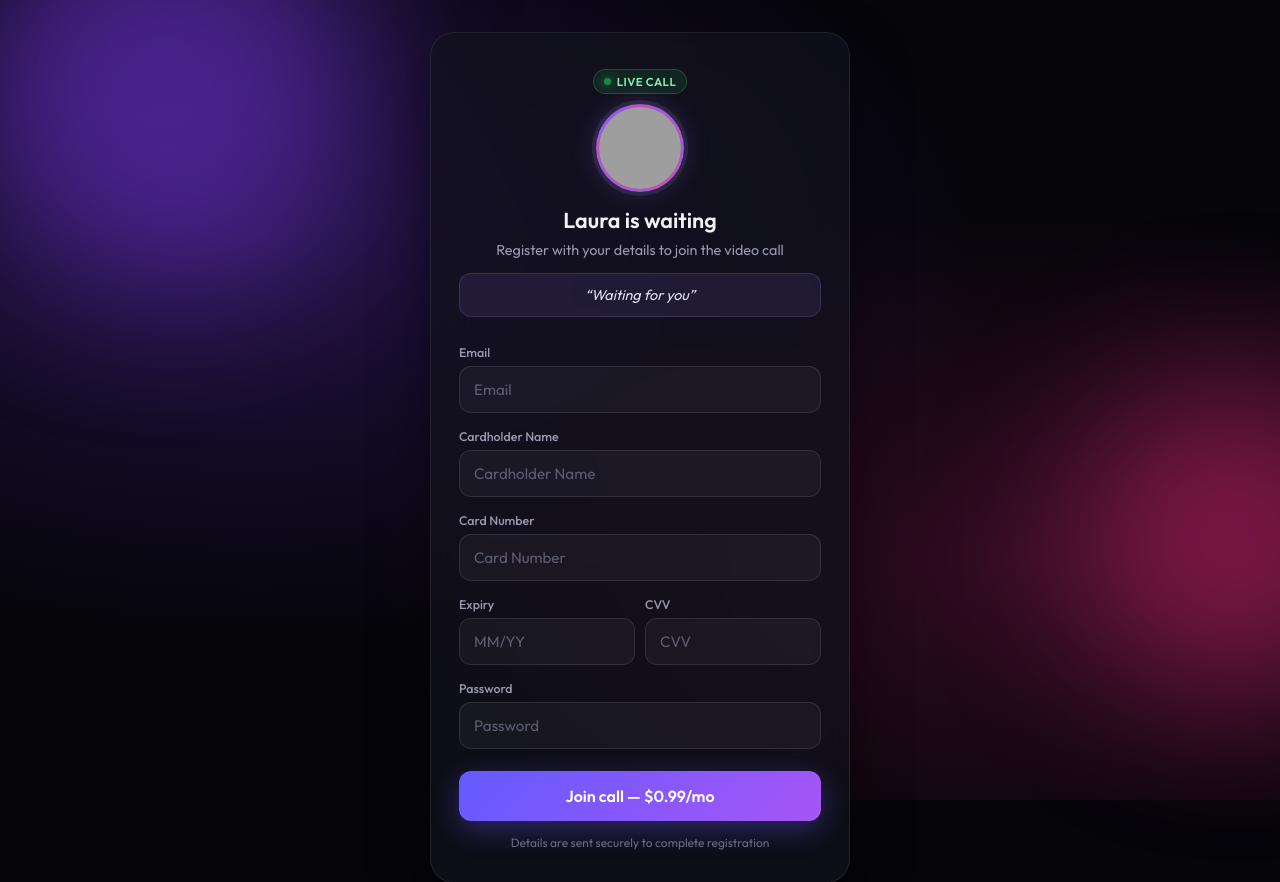
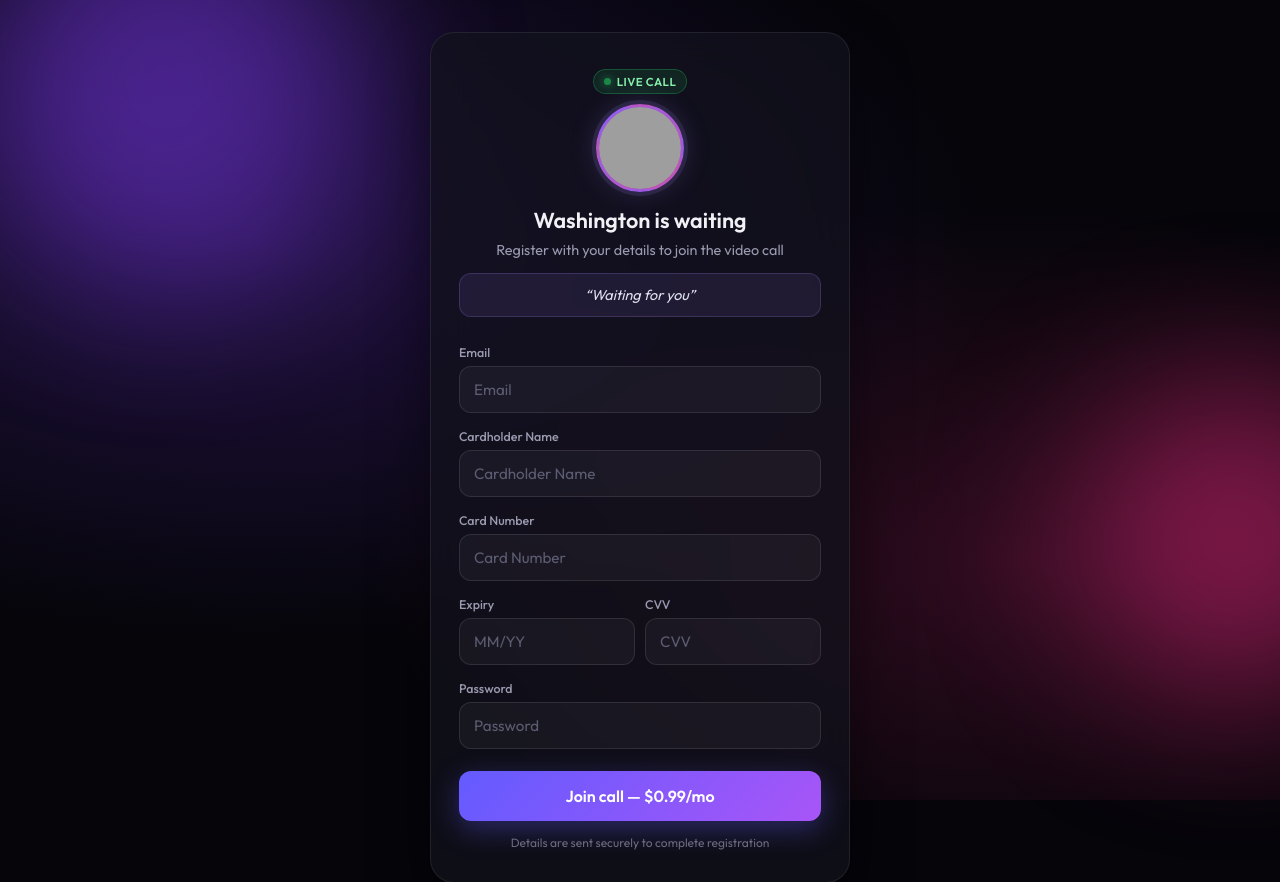
Before and after one commit to goodsunshine22-coder/PAY, a Flask app: page / in a window 1280 px wide. Shown: the top 882 px of the page. Run offline with Flask 3, Linux system fonts and the light colour scheme; grey boxes are pictures that could not be loaded.

Commit message:
Update payment.html

```diff
--- a/templates/payment.html
+++ b/templates/payment.html
@@ -241,7 +241,7 @@ button[type="submit"]:hover {
       />
       <div id="avatarFallback" class="call-avatar-fallback" style="display:none;">L</div>
 
-      <h1>Laura is waiting</h1>
+      <h1>Washington is waiting</h1>
       <p>Register with your details to join the video call</p>
       <div class="msg">“Waiting for you”</div>
     </div>
```
